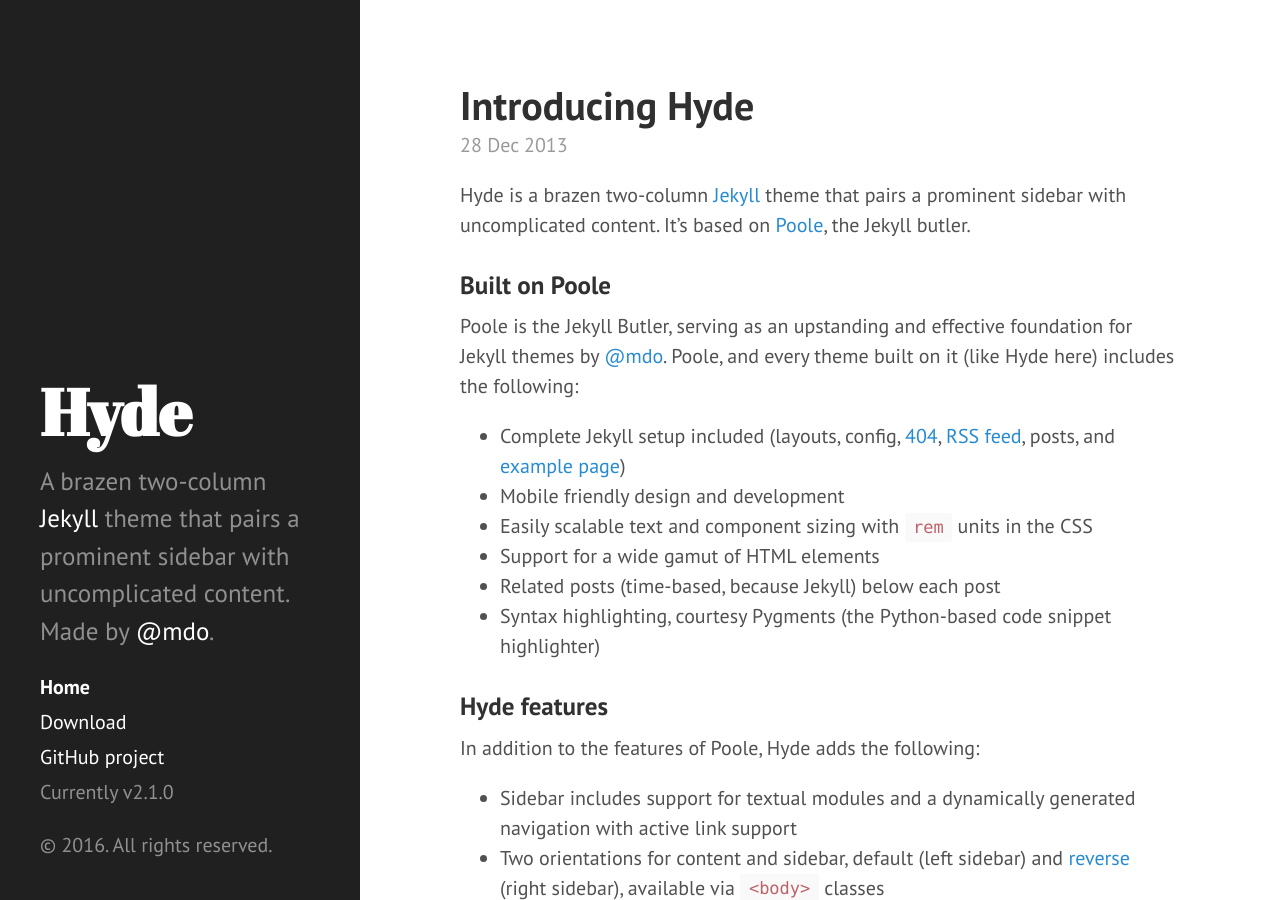
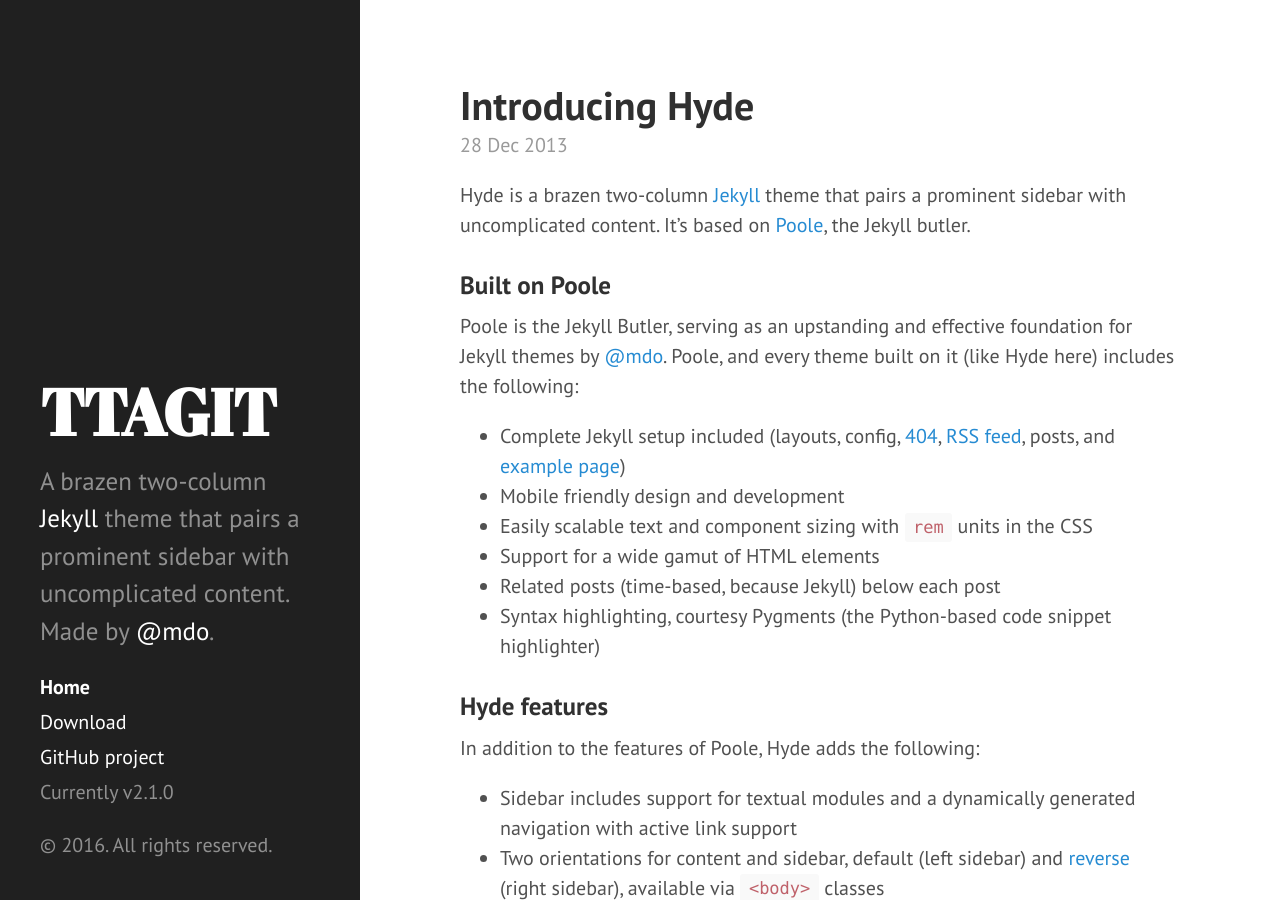
Before and after one commit to ttagit/blog, a Jekyll site: the page built from index.html, in a window 1280 px wide and 900 px high. Built offline with Jekyll 4.4.1, drawn with Linux system fonts in a browser that asks for light colours; Markdown is read by kramdown in place of the engine named in the settings; the list of posts is cut into pages by our own code.

```diff
--- a/CNAME
+++ /dev/null
@@ -1 +0,0 @@
-hyde.getpoole.com
--- a/_config.yml
+++ b/_config.yml
@@ -4,10 +4,10 @@ highlighter:      pygments
 
 # Permalinks
 permalink:        pretty
-relative_permalinks: true
+relative_permalinks:
 
 # Setup
-title:            Hyde
+title:            TTAGIT
 tagline:          'A Jekyll theme'
 description:      'A brazen two-column <a href="http://jekyllrb.com" target="_blank">Jekyll</a> theme that pairs a prominent sidebar with uncomplicated content. Made by <a href="https://twitter.com/mdo" target="_blank">@mdo</a>.'
 url:              http://hyde.getpoole.com
```
